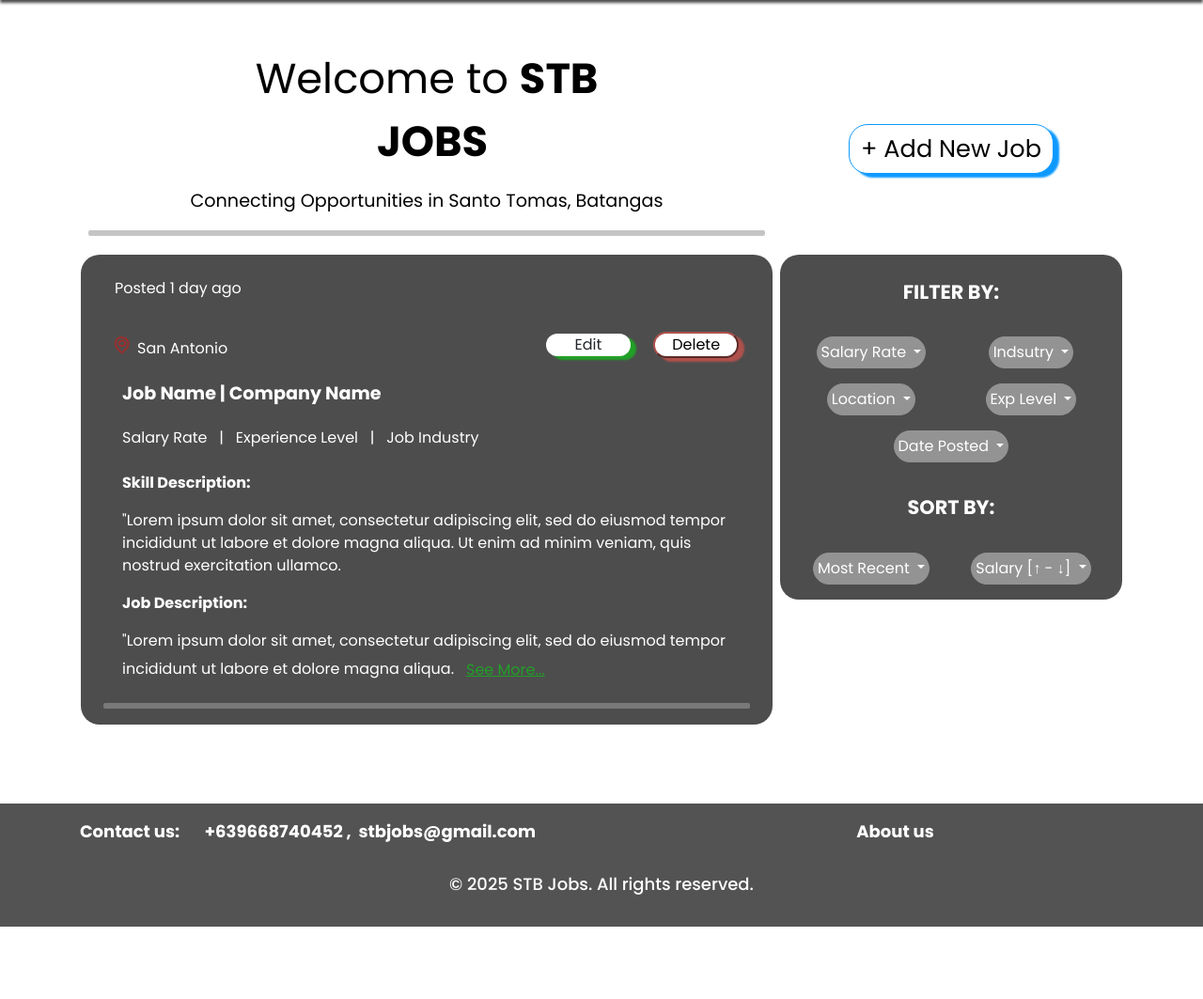
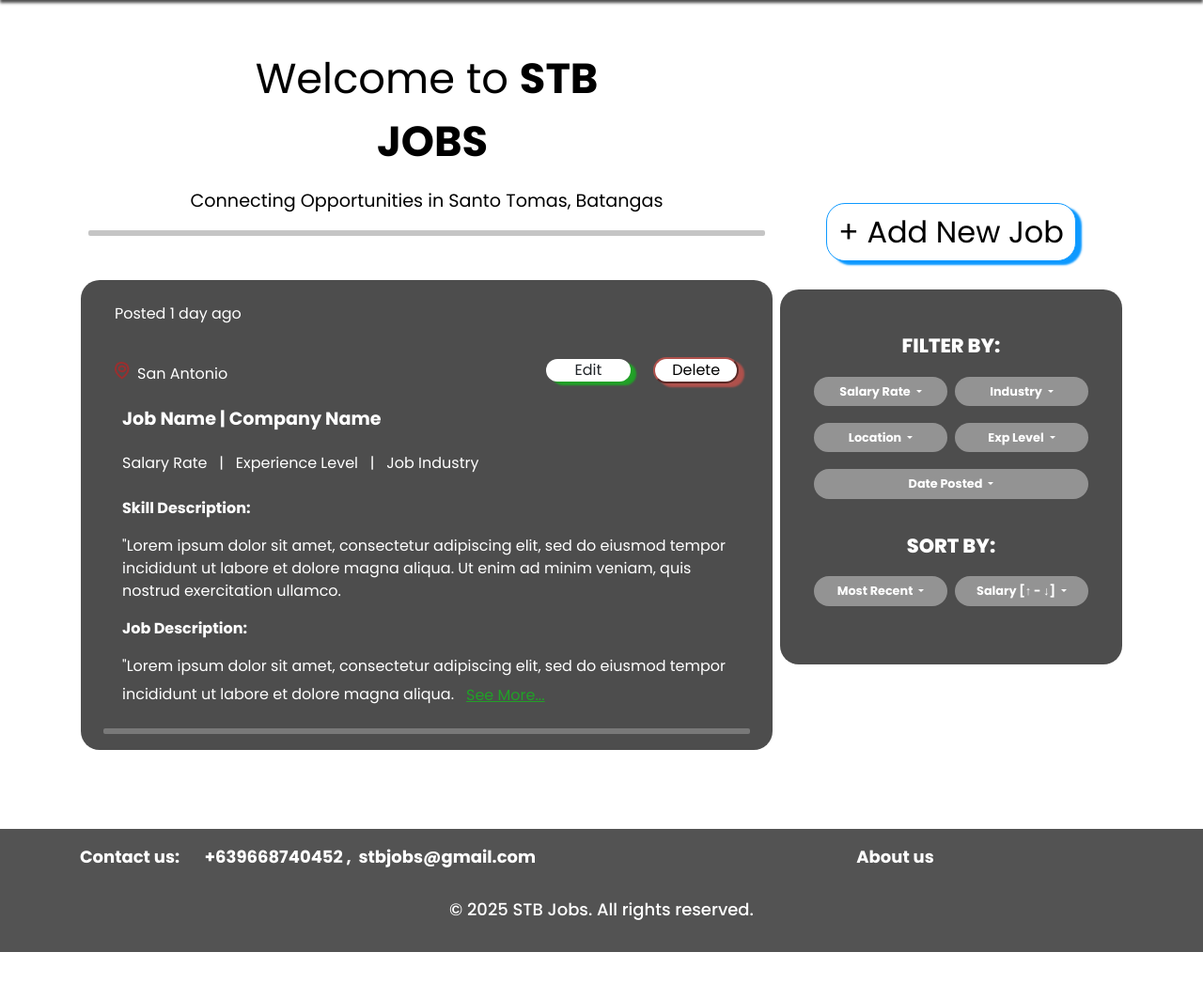
Before and after one commit to viirietym/testing.github.io, a PHP site: page /admin/adminJobList.php in a window 1280 px wide. Shown: the part 100-1163 px from the top of the page at 94% size. Run offline with PHP 8.4, Linux system fonts and the light colour scheme.

Commit message:
Revisions For Branch

```diff
--- a/admin/adminJobList.php
+++ b/admin/adminJobList.php
@@ -9,7 +9,7 @@
     <link href="https://cdn.jsdelivr.net/npm/bootstrap@5.3.3/dist/css/bootstrap.min.css" rel="stylesheet"
         integrity="sha384-QWTKZyjpPEjISv5WaRU9OFeRpok6YctnYmDr5pNlyT2bRjXh0JMhjY6hW+ALEwIH" crossorigin="anonymous">
     <link href="https://fonts.googleapis.com/css2?family=Poppins&display=swap" rel="stylesheet">
-    <link rel="stylesheet" href="../assets/css/adminCSS/jobList.css">
+    <link rel="stylesheet" href="../assets/css/adminCSS/adminJobList.css">
 </head>
 
 <body>
@@ -43,15 +43,16 @@
             <!-- Add New Job Btn -->
             <div
                 class="col-12 col-sm-12 col-md-4 col-xl-4 order-2 p-3 d-flex justify-content-center align-items-center">
+                <div class="container buttonContainer d-flex justify-content-center align-items-center">
                 <a href="jobCreate.php"><button type="button" class="btn btn-light btnAdd">+ Add New Job</button></a>
+                </div>
             </div>
 
             <!-- Job List -->
 
             <div class="col-12 col-sm-12 col-md-8 col-xl-8 order-4 order-sm-4 order-md-3 order-xl-3 p-1">
 
-                <div class="container"
-                    style="background-color: #4D4D4D; border-radius: 20px 20px 20px 20px; height:500px; overflow-y: auto;">
+                <div class="container jobListContainer">
 
                     <div class="container">
 
@@ -67,13 +68,11 @@
                                 <p class="barangay pt-4 mx-2">San Antonio</p>
                             </div>
 
-                            <div
-                                class="col-6 col-sm-6 col-md-2 col-xl-2 d-flex justify-content-center align-items-center">
+                            <div class="col-6 col-sm-6 col-xl-2 d-flex justify-content-center align-items-center">
                                 <a href="jobEdit.php" name="btnEdit" class="btnEdit">Edit</a>
                             </div>
 
-                            <div
-                                class="col-6 col-sm-6 col-md-2 col-xl-2 d-flex justify-content-center align-items-center">
+                            <div class="col-6 col-sm-6 col-xl-2 d-flex justify-content-center align-items-center">
                                 <button name="btnDelete" class="btnDelete" data-bs-toggle="modal"
                                     data-bs-target="#deleteModal">Delete</button>
 
@@ -90,6 +89,7 @@
                                             <div class="modal-body">
                                                 Are you sure you want to delete this job?
                                             </div>
+
                                             <div class="modal-footer">
                                                 <button type="button" class="btn btn-secondary"
                                                     data-bs-dismiss="modal">Cancel</button>
@@ -249,115 +249,120 @@
             <div class="col-12 col-sm-12 col-md-4 col-xl-4 order-3 order-sm-3 order-md-4 order-xl-4 p-1">
                 <div class="container" style="background-color: #4D4D4D; border-radius: 20px 20px 20px 20px;">
 
-                    <div class="row pt-4 d-flex justify-content-center align-items-center">
-                        <p class="filter">FILTER BY:</p>
-                    </div>
+                    <div class="filters col-12 d-flex flex-column align-items-center py-5">
+                        <h5>FILTER BY:</h5>
 
-                    <div class="row pt-2 d-flex justify-content-center align-items-center">
-                        <div
-                            class="col-4 col-sm-4 col-md-6 col-xl-6 p-2 d-flex justify-content-center align-items-center">
-                            <div class="dropdown">
-                                <button class="btn custom-button dropdown-toggle filterbtn p-1" type="button"
-                                    data-bs-toggle="dropdown" aria-expanded="false">
+                        <!-- Salary Rate -->
+                        <div class="row w-100 text-center mt-2">
+                            <div class="col-4 col-lg-6 mb-2 mb-md-0 order-1 order-md-1 p-1">
+                                <div class="dropdown w-100">
+                                    <button class="btn btn-light w-100 dropdown-toggle" type="button"
+                                        id="dropdownSalaryRate" data-bs-toggle="dropdown" aria-expanded="false">
                                         Salary Rate
                                     </button>
-                                <ul class="dropdown-menu">
-                                    <li><a class="dropdown-item" href="#">25k</a></li>
+                                    <ul class="dropdown-menu" aria-labelledby="dropdownSalaryRate">
+                                        <li><a class="dropdown-item" href="#">Option 1</a></li>
+                                        <li><a class="dropdown-item" href="#">Option 2</a></li>
+                                        <li><a class="dropdown-item" href="#">Option 3</a></li>
                                     </ul>
                                 </div>
                             </div>
 
-                        <div
-                            class="col-4 col-sm-4 col-md-6 col-xl-6 p-2 d-flex justify-content-center align-items-center">
-                            <div class="dropdown">
-                                <button class="btn custom-button dropdown-toggle filterbtn p-1" type="button"
-                                    data-bs-toggle="dropdown" aria-expanded="false">
-                                    Indsutry
+                            <!-- Industry -->
+                            <div class="col-4 col-lg-6 mb-2 mb-md-0 order-2 order-md-2 p-1">
+                                <div class="dropdown w-100">
+                                    <button class="btn btn-light w-100 dropdown-toggle" type="button"
+                                        id="dropdownIndustry" data-bs-toggle="dropdown" aria-expanded="false">
+                                        Industry
                                     </button>
-                                <ul class="dropdown-menu">
-                                    <li><a class="dropdown-item" href="#">IT</a></li>
+                                    <ul class="dropdown-menu" aria-labelledby="dropdownIndustry">
+                                        <li><a class="dropdown-item" href="#">Option 1</a></li>
+                                        <li><a class="dropdown-item" href="#">Option 2</a></li>
+                                        <li><a class="dropdown-item" href="#">Option 3</a></li>
                                     </ul>
                                 </div>
                             </div>
 
-                        <div
-                            class="col-4 col-sm-4 col-md-6 col-xl-6 p-2 d-flex justify-content-center align-items-center">
-                            <div class="dropdown">
-                                <button class="btn custom-button dropdown-toggle filterbtn p-1" type="button"
-                                    data-bs-toggle="dropdown" aria-expanded="false">
+                            <!-- Location -->
+                            <div class="col-4 col-lg-6 order-3 order-md-3 p-1">
+                                <div class="dropdown w-100">
+                                    <button class="btn btn-light w-100 dropdown-toggle" type="button"
+                                        id="dropdownLocation" data-bs-toggle="dropdown" aria-expanded="false">
                                         Location
                                     </button>
-                                <ul class="dropdown-menu">
-                                    <li><a class="dropdown-item" href="#">San Antonio</a></li>
+                                    <ul class="dropdown-menu" aria-labelledby="dropdownLocation">
+                                        <li><a class="dropdown-item" href="#">Option 1</a></li>
+                                        <li><a class="dropdown-item" href="#">Option 2</a></li>
+                                        <li><a class="dropdown-item" href="#">Option 3</a></li>
                                     </ul>
                                 </div>
                             </div>
 
-                        <div
-                            class="col-6 col-sm-6 col-md-6 col-xl-6 p-2 d-flex justify-content-center align-items-center">
-                            <div class="dropdown">
-                                <button class="btn custom-button dropdown-toggle filterbtn p-1" type="button"
-                                    data-bs-toggle="dropdown" aria-expanded="false">
+                            <!-- Exp Level -->
+                            <div class="col-6 col-lg-6 mb-2 mb-md-0 order-4 order-md-4 p-1">
+                                <div class="dropdown w-100">
+                                    <button class="btn btn-light w-100 dropdown-toggle" type="button"
+                                        id="dropdownExpLevel" data-bs-toggle="dropdown" aria-expanded="false">
                                         Exp Level
                                     </button>
-                                <ul class="dropdown-menu">
-                                    <li><a class="dropdown-item" href="#">Intermediate</a></li>
+                                    <ul class="dropdown-menu" aria-labelledby="dropdownExpLevel">
+                                        <li><a class="dropdown-item" href="#">Option 1</a></li>
+                                        <li><a class="dropdown-item" href="#">Option 2</a></li>
+                                        <li><a class="dropdown-item" href="#">Option 3</a></li>
                                     </ul>
                                 </div>
                             </div>
 
-                        <div
-                            class="col-6 col-sm-6 col-md-12 col-xl-12 p-2 d-flex justify-content-center align-items-center">
-                            <div class="dropdown">
-                                <button class="btn custom-button dropdown-toggle filterbtn p-1" type="button"
-                                    data-bs-toggle="dropdown" aria-expanded="false">
+                            <!-- Date Posted -->
+                            <div class="col-6 col-lg-12 mb-2 mb-md-0 order-5 order-md-6 p-1">
+                                <div class="dropdown w-100">
+                                    <button class="btn btn-light w-100 dropdown-toggle" type="button"
+                                        id="dropdownDatePosted" data-bs-toggle="dropdown" aria-expanded="false">
                                         Date Posted
                                     </button>
-                                <ul class="dropdown-menu">
-                                    <li><a class="dropdown-item" href="#">Jan 24, 2025</a></li>
+                                    <ul class="dropdown-menu" aria-labelledby="dropdownDatePosted">
+                                        <li><a class="dropdown-item" href="#">Option 1</a></li>
+                                        <li><a class="dropdown-item" href="#">Option 2</a></li>
+                                        <li><a class="dropdown-item" href="#">Option 3</a></li>
                                     </ul>
+                                </div>
+                            </div>
+                        </div>
+
+                        <h5 class="mt-4">SORT BY:</h5>
+
+                        <!-- Most Recent and Salary -->
+                        <div class="row w-100 text-center mt-2">
+                            <div class="col-6 col-lg-6 mb-2 mb-md-0 p-1">
+                                <div class="dropdown w-100">
+                                    <button class="btn btn-light w-100 dropdown-toggle" type="button"
+                                        id="dropdownMostRecent" data-bs-toggle="dropdown" aria-expanded="false">
+                                        Most Recent
+                                    </button>
+                                    <ul class="dropdown-menu" aria-labelledby="dropdownMostRecent">
+                                        <li><a class="dropdown-item" href="#">Option 1</a></li>
+                                        <li><a class="dropdown-item" href="#">Option 2</a></li>
+                                        <li><a class="dropdown-item" href="#">Option 3</a></li>
+                                    </ul>
+                                </div>
+                            </div>
+                            <div class="col-6 col-lg-6 p-1">
+                                <div class="dropdown w-100 ">
+                                    <button class="btn btn-light w-100 dropdown-toggle" type="button"
+                                        id="dropdownSalary" data-bs-toggle="dropdown" aria-expanded="false">
+                                        Salary [↑ - ↓]
+                                    </button>
+                                    <ul class="dropdown-menu" aria-labelledby="dropdownSalary">
+                                        <li><a class="dropdown-item" href="#">Option 1</a></li>
+                                        <li><a class="dropdown-item" href="#">Option 2</a></li>
+                                        <li><a class="dropdown-item" href="#">Option 3</a></li>
+                                    </ul>
+                                </div>
                             </div>
                         </div>
 
                     </div>
-
-                    <div class="row pt-4 d-flex justify-content-center align-items-center">
-                        <p class="filter">SORT BY:</p>
                 </div>
-
-                    <div class="row pt-2 d-flex justify-content-center align-items-center">
-                        <div
-                            class="col-6 col-sm-6 col-md-6 col-xl-6 p-2 d-flex justify-content-center align-items-center pb-3">
-                            <div class="dropdown">
-                                <button class="btn custom-button dropdown-toggle filterbtn p-1" type="button"
-                                    data-bs-toggle="dropdown" aria-expanded="false">
-                                    Most Recent
-                                </button>
-                                <ul class="dropdown-menu">
-                                    <li><a class="dropdown-item" href="#">2025</a></li>
-                                </ul>
-                            </div>
-                        </div>
-
-                        <div
-                            class="col-6 col-sm-6 col-md-6 col-xl-6 p-2 d-flex justify-content-center align-items-center pb-3 ">
-                            <div class="dropdown">
-                                <button class="btn custom-button dropdown-toggle filterbtn p-1" type="button"
-                                    data-bs-toggle="dropdown" aria-expanded="false">
-                                    Salary [↑ - ↓]
-                                </button>
-                                <ul class="dropdown-menu">
-                                    <li><a class="dropdown-item" href="#">Higher than 20k</a></li>
-                                    <li><a class="dropdown-item" href="#">Lower than 20k</a></li>
-                                </ul>
-                            </div>
-                        </div>
-
-                    </div>
-
-
-                </div>
-
 
             </div>
 
--- a/admin/jobCreate.php
+++ b/admin/jobCreate.php
@@ -4,12 +4,12 @@
 <head>
     <meta charset="UTF-8">
     <meta name="viewport" content="width=device-width, initial-scale=1.0">
-    <title>Job View</title>
+    <title>Create a Job</title>
     <link rel="icon" href="../assets/image/adminImage/stbLogoAdmin.png">
     <link href="https://cdn.jsdelivr.net/npm/bootstrap@5.3.3/dist/css/bootstrap.min.css" rel="stylesheet"
         integrity="sha384-QWTKZyjpPEjISv5WaRU9OFeRpok6YctnYmDr5pNlyT2bRjXh0JMhjY6hW+ALEwIH" crossorigin="anonymous">
     <link href="https://fonts.googleapis.com/css2?family=Poppins&display=swap" rel="stylesheet">
-    <link rel="stylesheet" href="../assets/css/adminCSS/jobCreate.css">
+    <link rel="stylesheet" href="../assets/css/adminCSS/adminJobCreate.css">
 </head>
 
 <body>
@@ -31,7 +31,7 @@
                 </div>
 
                 <!-- Forms -->
-                <div class="row p-2 d-flex justify-content-center align-items-center">
+                <div class="row p-1 d-flex justify-content-center align-items-center">
 
                     <div class="col-12 col-sm-12 col-md-4 col-xl-4">
                         <div class="form-floating mb-3">
--- a/admin/jobEdit.php
+++ b/admin/jobEdit.php
@@ -4,12 +4,12 @@
 <head>
     <meta charset="UTF-8">
     <meta name="viewport" content="width=device-width, initial-scale=1.0">
-    <title>Job View</title>
+    <title>Edit a Job</title>
     <link rel="icon" href="../assets/image/adminImage/stbLogoAdmin.png">
     <link href="https://cdn.jsdelivr.net/npm/bootstrap@5.3.3/dist/css/bootstrap.min.css" rel="stylesheet"
         integrity="sha384-QWTKZyjpPEjISv5WaRU9OFeRpok6YctnYmDr5pNlyT2bRjXh0JMhjY6hW+ALEwIH" crossorigin="anonymous">
     <link href="https://fonts.googleapis.com/css2?family=Poppins&display=swap" rel="stylesheet">
-    <link rel="stylesheet" href="../assets/css/adminCSS/jobEdit.css">
+    <link rel="stylesheet" href="../assets/css/adminCSS/adminJobEdit.css">
 </head>
 
 <body>
@@ -31,7 +31,7 @@
                 </div>
 
                 <!-- Forms -->
-                <div class="row p-2 d-flex justify-content-center align-items-center">
+                <div class="row p-1 d-flex justify-content-center align-items-center">
 
                     <div class="col-12 col-sm-12 col-md-4 col-xl-4">
                         <div class="form-floating mb-3">
--- a/assets/css/adminCSS/jobCreate.css
+++ b/assets/css/adminCSS/adminJobCreate.css
@@ -16,7 +16,7 @@
     font-family: Poppins !important;
     font-size: clamp(1rem, 1vw, 1rem) !important;
     text-align: center !important;
-    font-weight: 800 !important;
+    font-weight: 400 !important;
 }
 
 .forms {
--- a/assets/css/adminCSS/jobList.css
+++ b/assets/css/adminCSS/adminJobList.css
@@ -33,12 +33,30 @@ hr.new5 {
     border-radius: 2px !important;
 }
 
+.buttonContainer {
+    padding-top: 150px !important;
+}
+
+@media (max-width: 360px){
+
+    .buttonContainer{
+       padding-top: 0 !important;
+    }
+}
+
+@media (max-width: 780px){
+
+    .buttonContainer{
+       padding-top: 0 !important;
+    }
+}
+
 .btnAdd {
     background-color: #ffffff !important;
     border-style: solid 50px 50px 50px 50px !important;
     border-color: #0D99FF !important;
     text-align: center !important;
-    font-size: clamp(.8rem, 2vw, 3rem) !important;
+    font-size: clamp(1.3rem, 2.5vw, 2.5rem) !important;
     font-family: Poppins !important;
     align-items: center !important;
     border-radius: 20px !important;
@@ -49,6 +67,15 @@ hr.new5 {
     transform: scale(1.05) !important;
     box-shadow: 0 6px 8px #0D99FF !important;
 }
+
+.jobListContainer {
+    background-color: #4D4D4D !important;
+    border-radius: 20px !important;
+    height:500px ;
+    overflow-y: scroll !important;
+    scrollbar-width: none !important;
+}
+
 
 .datePosted {
     color: #ffffff !important;
@@ -91,7 +118,7 @@ hr.new5 {
     align-items: center !important;
     border-radius: 20px !important;
     box-shadow: 6px 4px 2px #AF514C !important;
-    width: 100px;
+    width: 100px !important;
 }
 
 .btnDelete:hover {
@@ -153,22 +180,28 @@ hr.bar {
     font-weight: bold !important;
 }
 
-.filter {
-    color: #ffffff !important;
+.filters {
+    padding: 20px !important;
+    border-radius: 20px !important;
+    margin-top: 10px !important;
+}
+
+.filters h5 {
+    text-align: center !important;
+    color: white !important;
     font-family: Poppins !important;
     font-size: clamp(1rem, 2vw, 1.30rem) !important;
-    text-align: start !important;
-    text-align: center !important;
-    font-weight: bold !important;
+    font-weight: 800 !important;
 }
 
-.filterbtn {
-    color: #FFFFFF !important;
-    background-color: #939393 !important;
-    text-align: center !important;
-    font-size: clamp(15px, 2vw, 1rem) !important;
+.filters button {
+    font-size: clamp(10px, 1vw, 14px) !important;
+    background-color:#939393 !important;
+    color: #ffffff !important;
+    font-weight: bold !important;
+    border: none !important;
+    border-radius: 20px !important;
+    margin-bottom: 10px !important;
+    cursor: pointer !important;
     font-family: Poppins !important;
-    align-items: center !important;
-    border-radius: 20px !important;
-    border-color: #939393 !important;
 }
```
Also changed, not shown: admin/adminJobView.php (+10 -5 lines), assets/css/adminCSS/adminJobView.css (renamed from assets/css/adminCSS/jobView.css, +9 -4 lines), assets/css/adminCSS/adminJobEdit.css (renamed from assets/css/adminCSS/jobEdit.css). Lines whose indentation alone changed are shown as unchanged.
